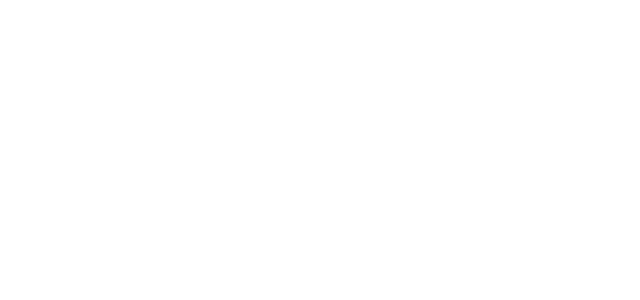
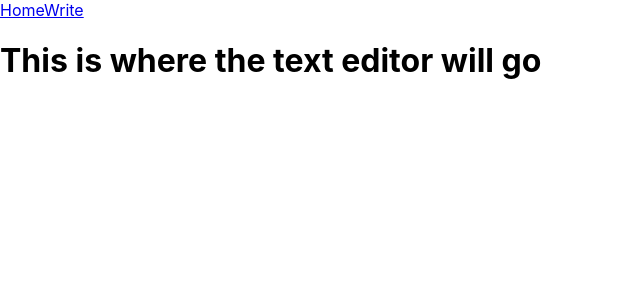
Before and after one commit to jonmlinch/the-sarah-files, a React (Create React App) app: page /blogentry in a window 1280 px wide. Shown: the top 300 px of the page, without its empty margins (0-640 px from the left). Built offline with nearby package versions, Linux system fonts and the light colour scheme.

Commit message:
fixed bug with blog entry stub, added navbar stub

```diff
--- a/package.json
+++ b/package.json
@@ -6,7 +6,6 @@
     "immutable": "^4.0.0-rc.12",
     "react": "^16.6.3",
     "react-dom": "^16.6.3",
-    "react-router": "^4.3.1",
     "react-router-dom": "^4.3.1",
     "react-scripts": "2.1.1",
     "slate": "^0.44.8",
--- a/src/App.js
+++ b/src/App.js
@@ -1,22 +1,20 @@
 import React, { Component } from 'react';
 import { BrowserRouter as Router, Route } from 'react-router-dom'
 import Home from './Home'
+import Nav from './Nav'
 import BlogEntry from './BlogEntry'
 import './App.css';
 
 class App extends Component {
   render() {
     return (
-      <div>
-        <Router>
-          <div>
-            <main>
-              <Route exact path="/" component={Home} />
-              <Route path="/blogentry" copmponent={ BlogEntry } />
-            </main>
-          </div>
-        </Router>
-      </div>
+      <Router>
+        <div>
+          <Nav />
+          <Route exact path="/" component={Home} />
+          <Route path="/blogentry" component={BlogEntry} />
+        </div>
+      </Router>
     );
   }
 }
--- a/src/BlogEntry.js
+++ b/src/BlogEntry.js
@@ -6,7 +6,7 @@
   render() {
     return (
       <div>
-       <p>This is where the Text editor will be found</p>
+          <h1>This is where the text editor will go</h1>
       </div>
     );
   }
--- /dev/null
+++ b/src/Nav.js
@@ -0,0 +1,19 @@
+import React, { Component } from 'react';
+import { Link } from 'react-router-dom';
+import './App.css';
+
+class Nav extends Component {
+
+  render() {
+    return (
+      <div>
+       <nav>
+           <Link to="/">Home</Link>
+           <Link to="/blogentry">Write</Link>
+       </nav>
+      </div>
+    );
+  }
+}
+
+export default Nav;
```
